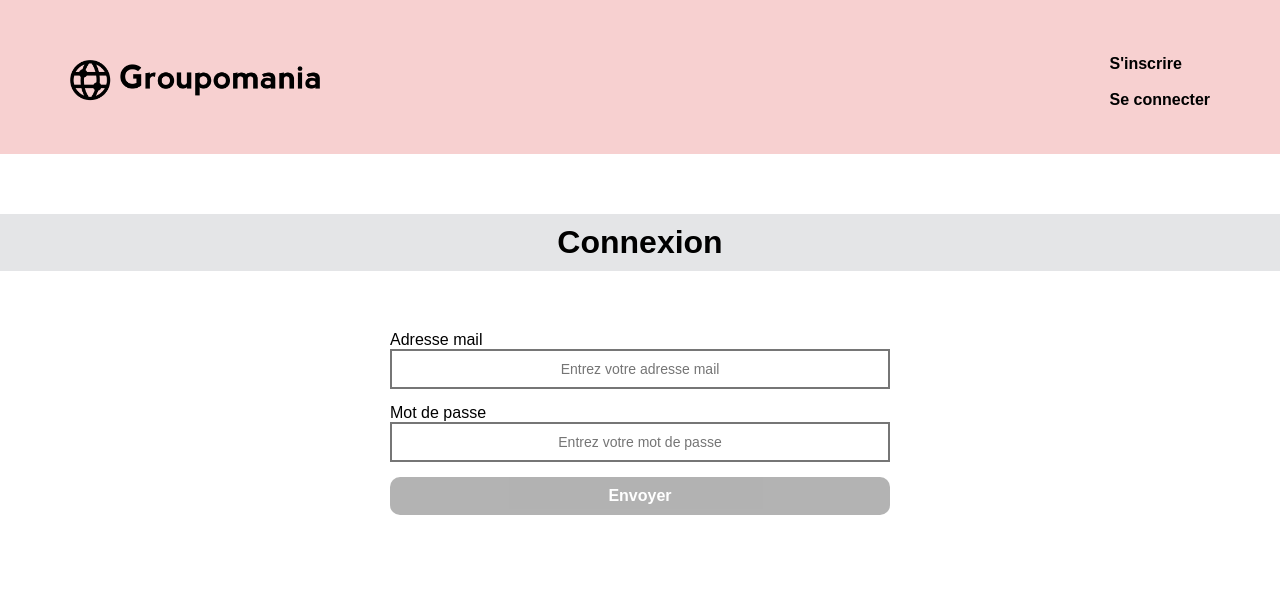
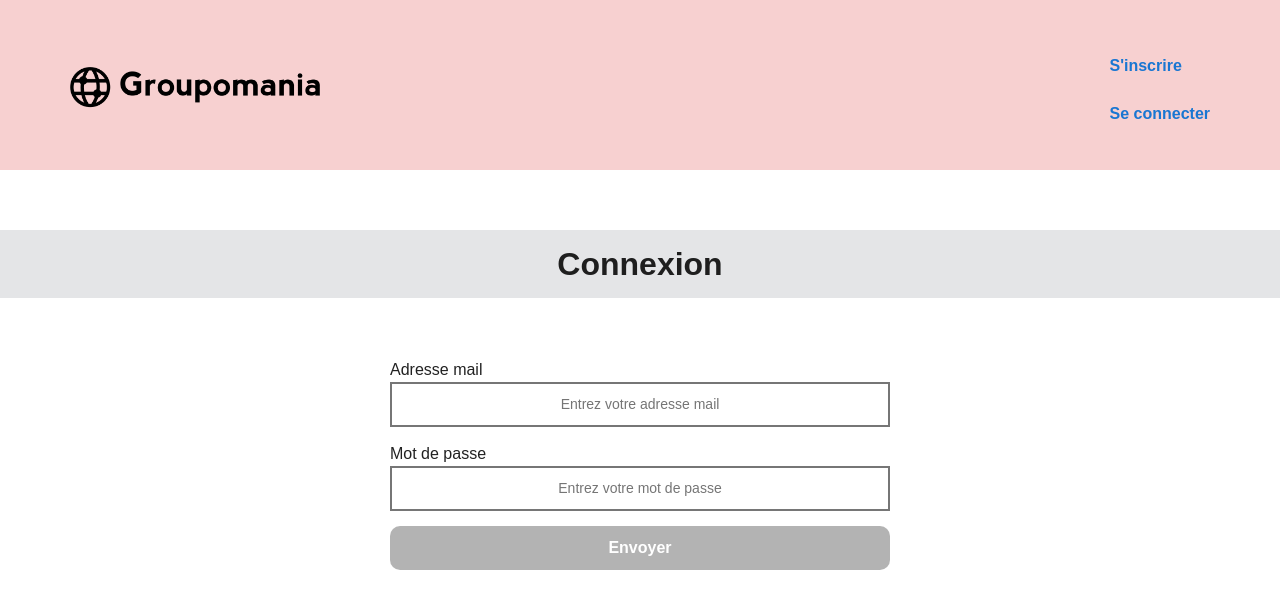
Before and after one commit to srh-mji/SarahMajewski_7_30062021, a Vue app in the folder frontend/: page / in a window 1280 px wide. Shown: the top 608 px of the page. Built offline with nearby package versions, Linux system fonts and the light colour scheme.

Commit message:
Add vue moment for date createdAt

```diff
--- a/frontend/package.json
+++ b/frontend/package.json
@@ -13,6 +13,7 @@
     "babel-loader": "^7.1.5",
     "core-js": "^3.6.5",
     "vue": "^2.6.11",
+    "vue-moment": "^4.1.0",
     "vue-router": "^3.2.0",
     "vuetify": "^2.5.8",
     "vuex": "^3.6.2",
--- a/frontend/src/App.vue
+++ b/frontend/src/App.vue
@@ -1,7 +1,9 @@
 <template>
+<v-app>
   <div id="app">
     <router-view></router-view>
   </div>
+</v-app>
 </template>
 
 <style>
--- a/frontend/src/main.js
+++ b/frontend/src/main.js
@@ -10,6 +10,8 @@ if (localStorage.user != undefined) {
   Vue.prototype.$user = JSON.parse(localStorage.user);
 }
 
+Vue.use(require('vue-moment'));
+
 // Create Vue instance
 new Vue({
   router,
```
Also changed, not shown: 1 other file (tests, documents, lock files or other folders).
